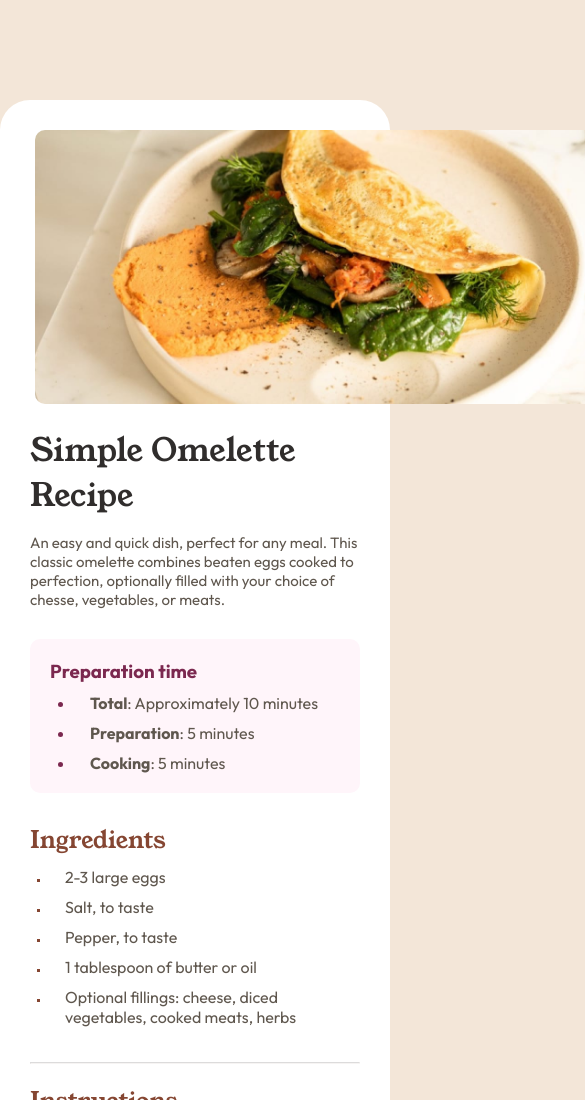
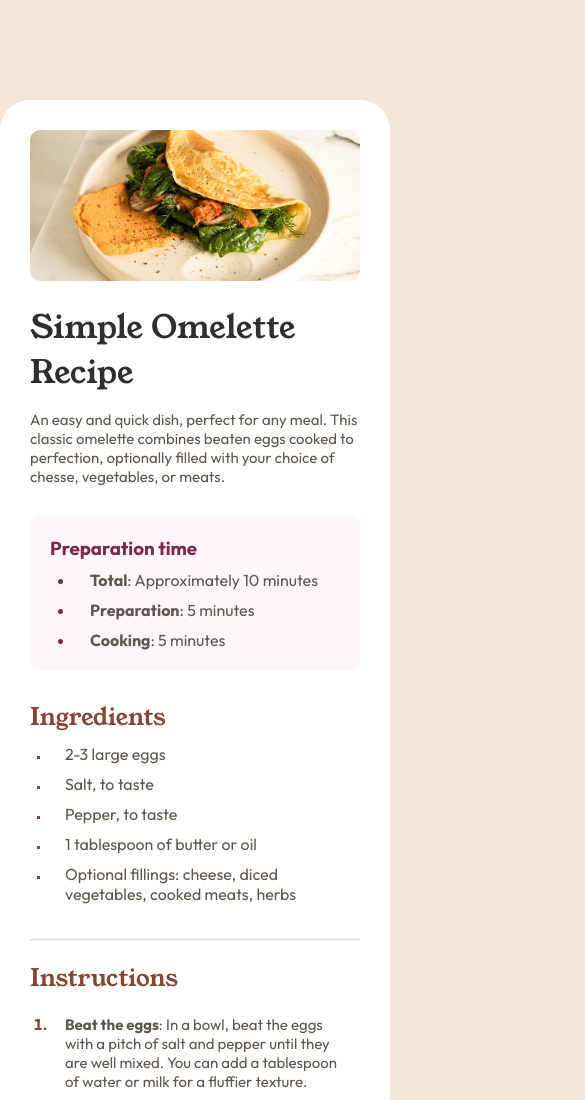
Before and after one commit to MeJahangir/recipePage, a plain HTML site: page index.html in a window 390 px wide. Shown: the top 1100 px of the page, 585 px wide, since content can reach past the window. Drawn offline with Linux system fonts and the light colour scheme; a web font is replaced by a local one.

Commit message:
Fixed image size for mobile view

```diff
--- a/styles.css
+++ b/styles.css
@@ -17,8 +17,8 @@ body{
 
 #omelette{
   border-radius: 10px;
-  max-width: 600px;
-  margin-left: 5px;
+  max-width: 100%;
+  min-width: 100%;
 }
 
 h1{
```
